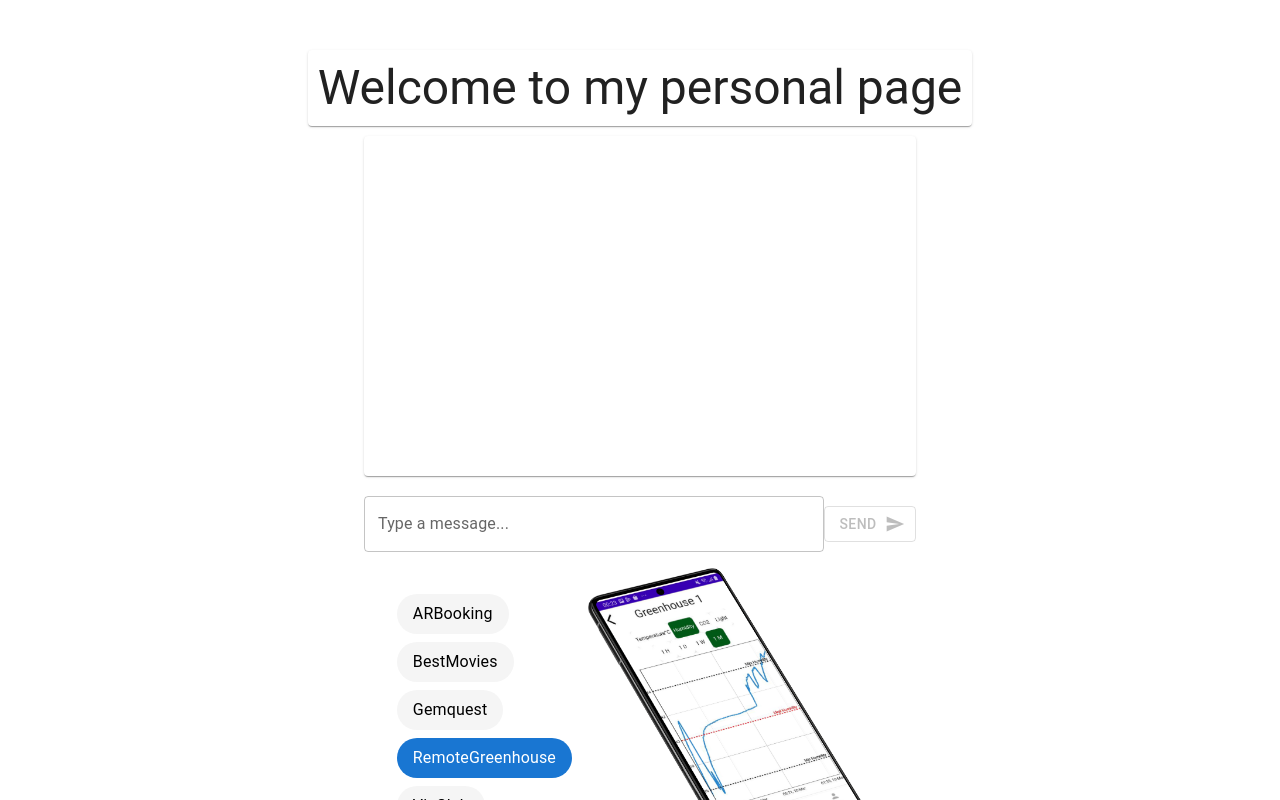
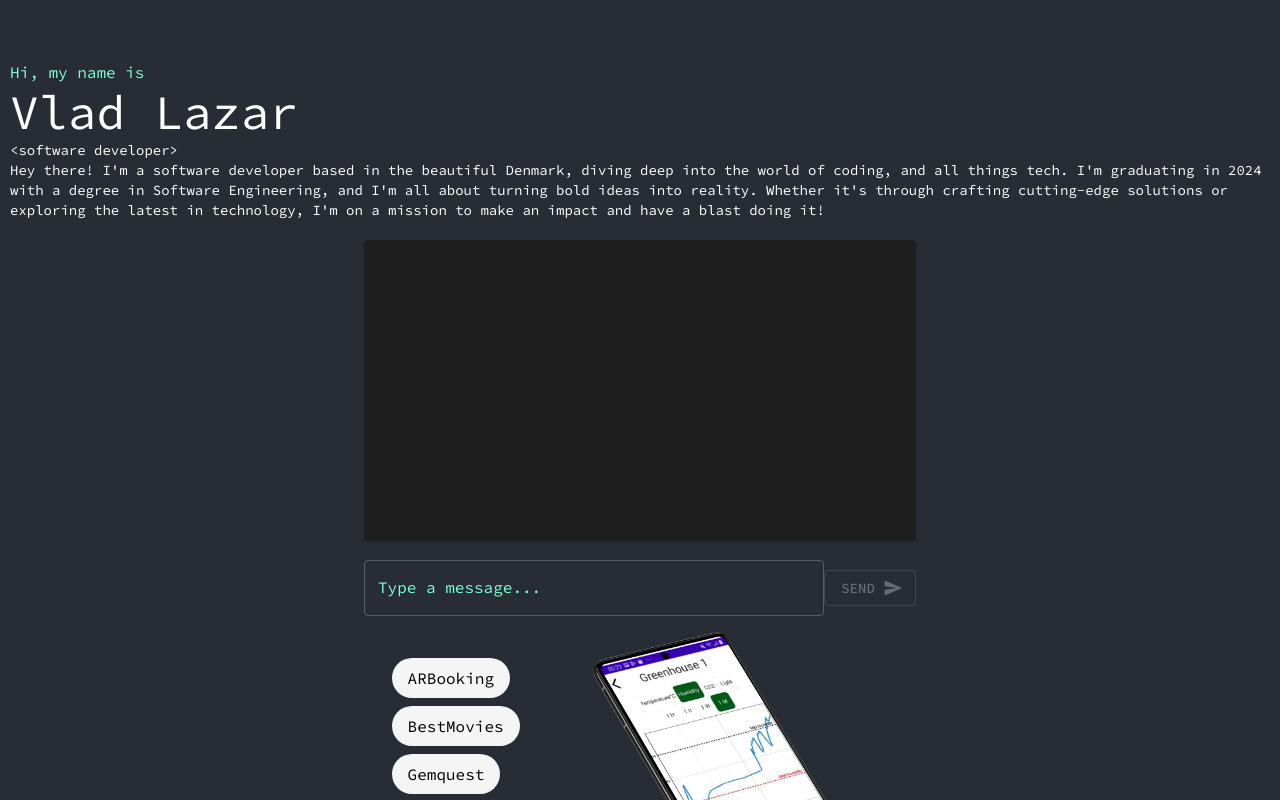
Before and after one commit to vlad151/Portofolio, a React (Create React App) app: page / in a window 1280 px wide. Shown: the top 800 px of the page. Built offline with nearby package versions, Linux system fonts and the light colour scheme.

Commit message:
added font, header text, chatbot bubble colors

```diff
--- a/public/index.html
+++ b/public/index.html
@@ -2,6 +2,9 @@
 <html lang="en">
   <head>
     <meta charset="utf-8" />
+    <link rel="preconnect" href="https://fonts.googleapis.com">
+<link rel="preconnect" href="https://fonts.gstatic.com" crossorigin>
+<link href="https://fonts.googleapis.com/css2?family=Source+Code+Pro:ital,wght@0,200..900;1,200..900&display=swap" rel="stylesheet">
     <link rel="icon" href="%PUBLIC_URL%/favicon.ico" />
     <meta name="viewport" content="width=device-width, initial-scale=1" />
     <meta name="theme-color" content="#000000" />
@@ -10,6 +13,7 @@
       content="Web site created using create-react-app"
     />
     <link rel="apple-touch-icon" href="%PUBLIC_URL%/logo192.png" />
+
     <!--
       manifest.json provides metadata used when your web app is installed on a
       user's mobile device or desktop. See https://developers.google.com/web/fundamentals/web-app-manifest/
--- a/src/App.tsx
+++ b/src/App.tsx
@@ -1,13 +1,38 @@
 import { Box } from "@mui/material";
 import "./App.css";
+import Content from "./components/content/content";
+import { createTheme, ThemeProvider, CssBaseline } from "@mui/material";
+const theme = createTheme({
+  palette: {
+    mode: "dark",
+    primary: {
+      main: "#61dafb",
+    },
+    secondary: {
+      main: "#282c34",
+    },
 
-import Content from "./components/content/content";
+    background: {
+      default: "#282c34;",
+    },
+    text: {
+      primary: "#FFFFFF",
+      secondary: "#7fffd4",
+    },
+  },
 
+  typography: {
+    fontFamily: ["Source Code Pro", "monospace"].join(","),
+  },
+});
 function App() {
   return (
-    <Box className="App">
-      <Content />
-    </Box>
+    <ThemeProvider theme={theme}>
+      <CssBaseline />
+      <Box className="App">
+        <Content />
+      </Box>
+    </ThemeProvider>
   );
 }
 
--- a/src/components/chatbot/chatUI.tsx
+++ b/src/components/chatbot/chatUI.tsx
@@ -9,6 +9,7 @@ import {
   Paper,
   TextField,
 } from "@mui/material";
+import { useTheme } from "@mui/material/styles";
 import { Send as SendIcon } from "@mui/icons-material";
 import { useEffect, useState } from "react";
 import myImage from "./chatbot_avatar.jpg";
@@ -27,7 +28,7 @@ const ChatUI: React.FC = () => {
       setSendDisabled(true);
     }
   }, [inputValue, sendDisabled]);
-
+  const theme = useTheme();
   const handleSendMessage = async () => {
     if (inputValue.trim()) {
       const userMessage = {
@@ -112,13 +113,20 @@ const ChatUI: React.FC = () => {
               {message.sender === "assistant" ? (
                 <Avatar alt="Vlad" src={myImage} />
               ) : (
-                <Avatar sx={{ bgcolor: "orange" }}>you</Avatar>
+                <Avatar sx={{ bgcolor: "#123123", color: "white" }}>you</Avatar>
               )}
               <ListItemText
                 primary={message.text}
                 style={{
+                  marginLeft: "10px",
+                  color:
+                    message.sender === "user"
+                      ? "black"
+                      : theme.palette.text.secondary,
                   backgroundColor:
-                    message.sender === "user" ? "#e0f7fa" : "#e1bee7",
+                    message.sender === "user"
+                      ? theme.palette.text.secondary
+                      : theme.palette.secondary.main,
                   padding: "10px",
                   borderRadius: "10px",
                 }}
--- a/src/components/header/header.tsx
+++ b/src/components/header/header.tsx
@@ -1,11 +1,24 @@
-import { Card, Typography } from "@mui/material";
+import { Box, Card, Typography } from "@mui/material";
 import { FunctionComponent } from "react";
 import "./style.css";
 const PageHeader: FunctionComponent = () => {
   return (
-    <Card className="pageHeaderCard">
-      <Typography variant="h3">Welcome to my personal page</Typography>
-    </Card>
+    <Box className="pageHeaderCard">
+      <Typography variant="body1" className="greetingText">
+        Hi, my name is
+      </Typography>
+      <Typography variant="h3">Vlad Lazar</Typography>
+      <Typography variant="body2">{"<software developer>"}</Typography>
+
+      <Typography variant="body2">
+        Hey there! I'm a software developer based in the beautiful Denmark,
+        diving deep into the world of coding, and all things tech. I'm
+        graduating in 2024 with a degree in Software Engineering, and I'm all
+        about turning bold ideas into reality. Whether it's through crafting
+        cutting-edge solutions or exploring the latest in technology, I'm on a
+        mission to make an impact and have a blast doing it!
+      </Typography>
+    </Box>
   );
 };
 export default PageHeader;
--- a/src/components/header/style.css
+++ b/src/components/header/style.css
@@ -2,11 +2,14 @@
   padding: 10px;
   margin-bottom: 10px;
   border-radius: 5px;
-  box-shadow: 0 0 5px 0 rgba(0, 0, 0, 0.1);
+  /* box-shadow: 0 0 5px 0 rgba(0, 0, 0, 0.1); */
   display: flex;
-  justify-content: space-between;
-  align-items: center;
+  flex-direction: column;
+  /* justify-content: space-between; */
   display: flex;
   justify-content: center;
-  align-items: center;
+  align-items: flex-start;
 }
+.greetingText {
+  color: #7fffd4;
+}
--- a/src/index.css
+++ b/src/index.css
@@ -10,3 +10,9 @@ body {
   height: 100%;
   width: 100%;
 }
+.App {
+  display: flex;
+  flex-direction: column;
+  align-items: center;
+  justify-content: center;
+}
```
